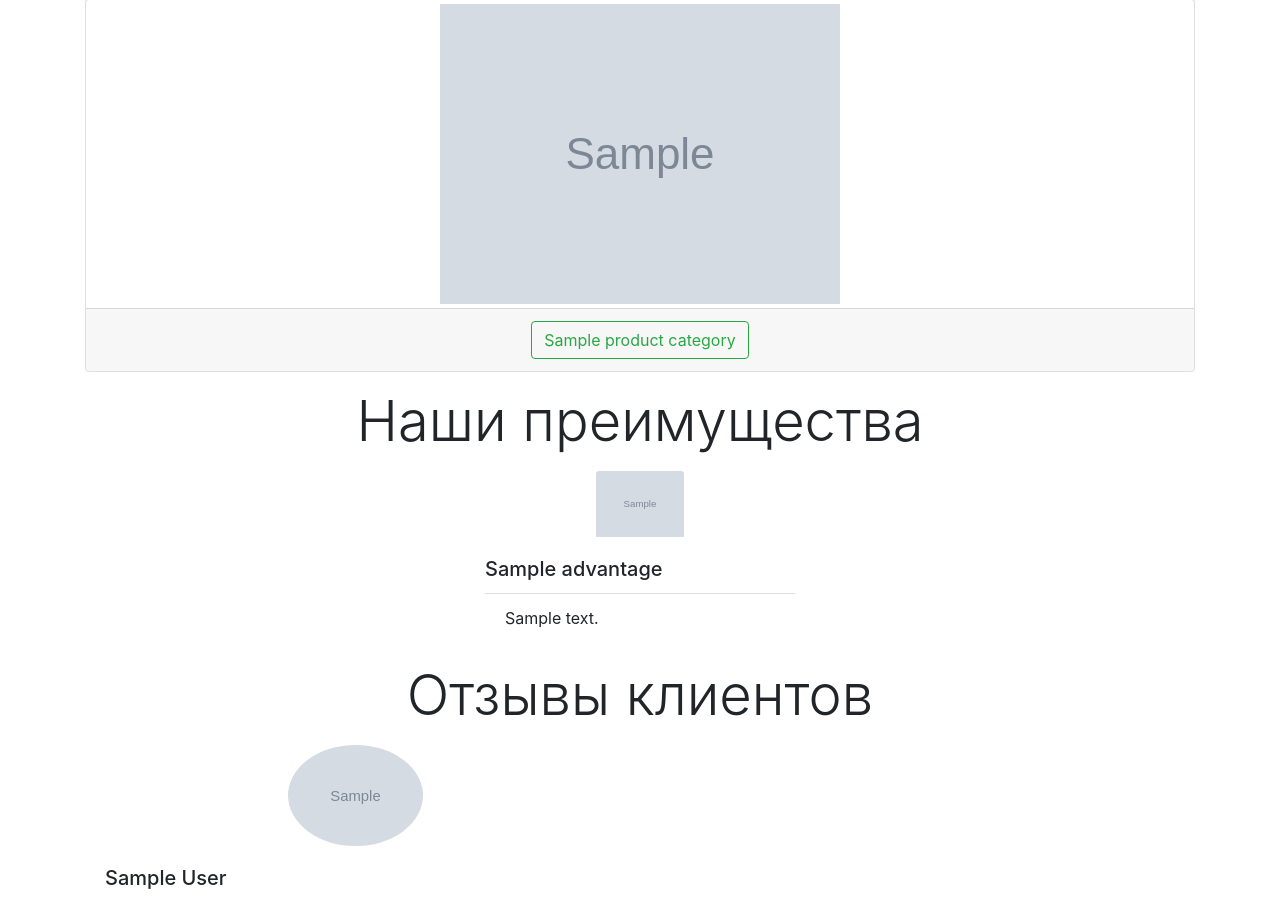
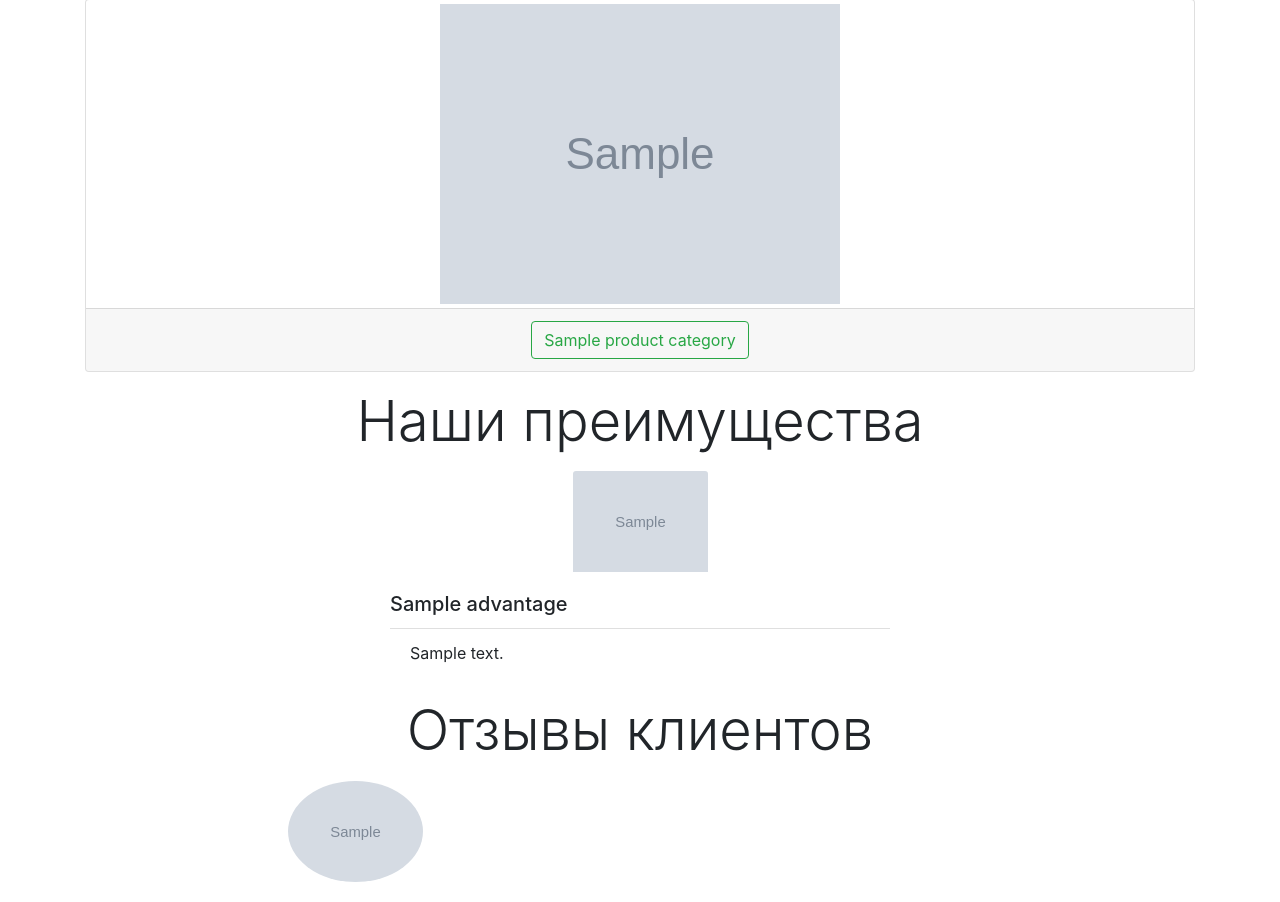
Before and after one commit to JazinBazin/gorodok, a Django app: template agency/templates/agency/Pages/index.html in a window 1280 px wide. Shown: the part 136-1038 px from the top of the page. Run offline with Django 3.2, Linux system fonts and the light colour scheme; the template is opened without the code that fills it: most values are stand-ins (such as "Sample title", 1, 10 or a date in 2020); grey boxes marked "Sample" are stand-in pictures; some libraries are stand-ins or nearby versions.

Commit message:
changed advantages columns count from 3 to 2 om md

```diff
--- a/agency/templates/agency/Blocks/advantages.html
+++ b/agency/templates/agency/Blocks/advantages.html
@@ -2,7 +2,7 @@
 <h1 class="display-4 text-center mb-3">Наши преимущества</h1>
 <div class="row justify-content-center">
     {% for advantage in advantages %}
-    <div class="col-12 col-md-6 col-lg-4">
+    <div class="col-12 col-md-6">
         <div class="card border-0">
             <img src="{{ advantage.image.url }}" class="card-img-top w-25 h-25 align-self-center" alt="">
             <div class="card-body">
```
Also changed, not shown: agency/admin.py (line endings or trailing spaces).
